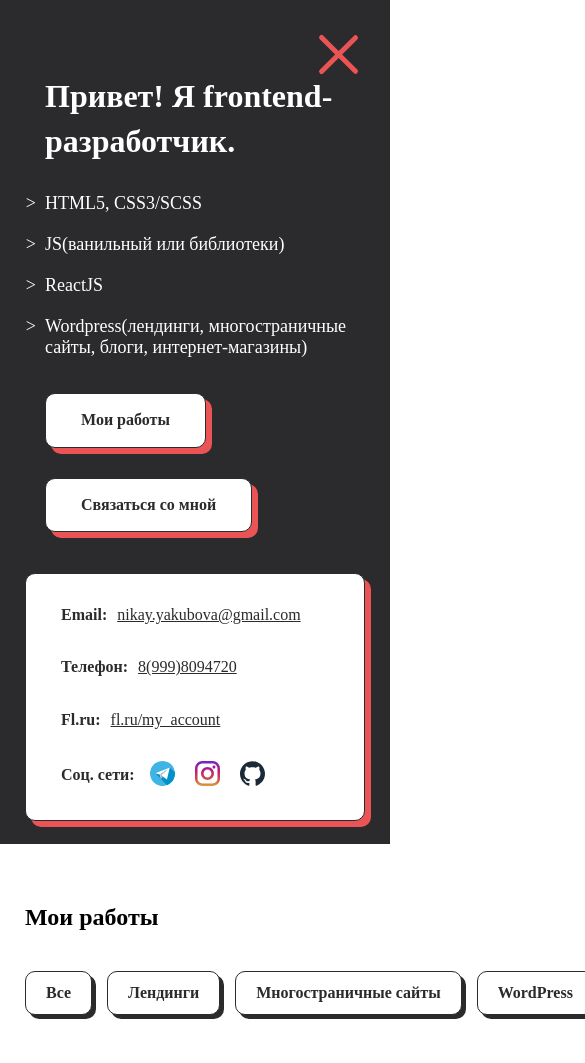
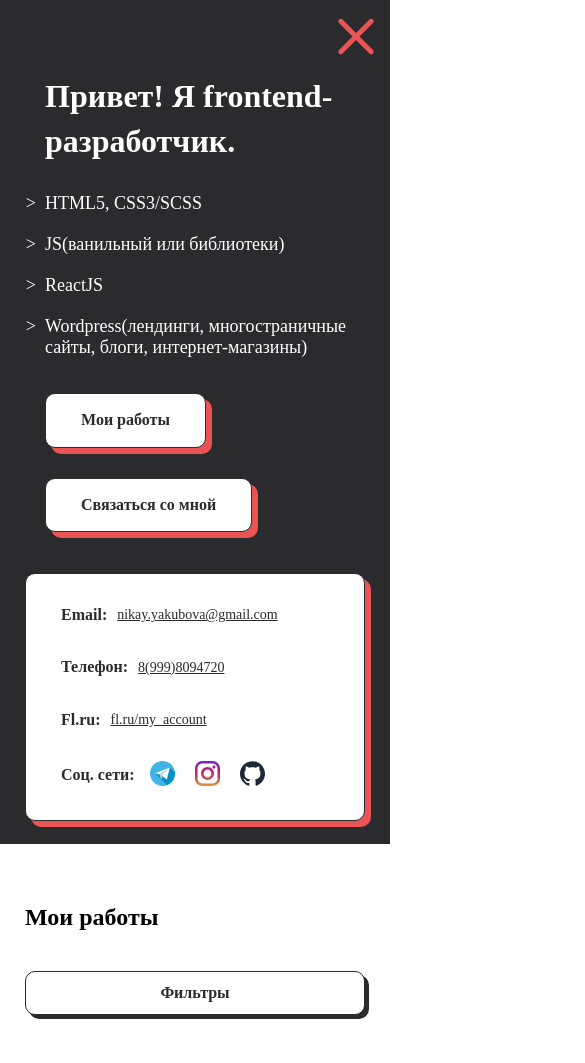
Before and after one commit to nikay666/portfolio, a React (Create React App) app: page / in a window 390 px wide. Shown: the top 1063 px of the page, 585 px wide, since content can reach past the window. Built offline with nearby package versions, Linux system fonts and the light colour scheme.

Commit message:
Категории: кнопка фильтры для мобильной  версии, исправлениия в миксине для padding

```diff
--- a/src/App.scss
+++ b/src/App.scss
@@ -1,25 +1,10 @@
 @import './var.scss';
+@import './mixins.scss';
 .App{
     width: 100%;
     min-height: 100vh;
 }
 
-@mixin main-wrap {
-    padding: $xl;
-
-    @media(max-width: 1140px) {
-        padding: $lg;
-    }
-    @media(max-width: 960px) {
-        padding: $md;
-    }
-    @media(max-width: 768px) {
-        padding: $sm;
-    }
-    @media(max-width: 576px) {
-        padding: $xsm;
-    }
-}
 .h1{
     font-family: Ubuntu;
     font-style: normal;
@@ -107,6 +92,9 @@ address{
             .contact__item{
                 display: flex;
                 flex-wrap: wrap;
+                .data{
+                    font-size: 14px;
+                }
             }
         }
     }
@@ -185,6 +173,17 @@ address{
                 font-size: 18px;
             }
         }
+        @media(max-width: 768px){
+            .contact__item{
+                width: 100%;
+            }
+        }
+        @media(max-width: 576px) {
+            .contact__item{
+                display: flex;
+                flex-wrap: wrap;
+            }
+        }
 
     }
 
--- a/src/components/Categories/Categories.jsx
+++ b/src/components/Categories/Categories.jsx
@@ -8,7 +8,7 @@ const Categories = ({categories}) => {
 
            {
                 categories.map((category, index) => (
-                <li   key={index}  className="category__item">
+                <li   key={index}  className="categories__item">
                     <Button
                         classes="category"
                         id={category.data}
@@ -16,6 +16,7 @@ const Categories = ({categories}) => {
                 </li>
                ))
            }
+           <Button  classes="category filters" >Фильтры</Button>
         </ul>
     )
 }
--- a/src/components/Categories/Categories.scss
+++ b/src/components/Categories/Categories.scss
@@ -3,6 +3,29 @@
     gap: 15px;
 
     &__item{
+        opacity: 1;
+        visibility: visible;
+        position: relative;
+    }
+    .filters{
+        opacity: 0;
+        visibility: hidden;
+        position: absolute;
+        width: 100%;
+        left:  -1000;
+    }
 
+    @media(max-width: 768px) {
+        &__item{
+            opacity: 0;
+            visibility: hidden;
+            position: absolute;
+            left:  -1000;
+        }
+        .filters{
+            opacity: 1;
+            visibility: visible;
+            position: relative;
+        }
     }
 }
--- /dev/null
+++ b/src/mixins.scss
@@ -0,0 +1,20 @@
+@mixin main-wrap {
+    padding: $xl;
+
+    @media(max-width: 1440px) {
+        padding: $lg;
+    }
+
+    @media(max-width: 1140px) {
+        padding: $lg;
+    }
+    @media(max-width: 960px) {
+        padding: $md;
+    }
+    @media(max-width: 768px) {
+        padding: $sm;
+    }
+    @media(max-width: 576px) {
+        padding: $xsm;
+    }
+}
--- a/src/modules/Header/Header.scss
+++ b/src/modules/Header/Header.scss
@@ -1,4 +1,5 @@
 @import '../../var.scss';
+@import '../../mixins.scss';
 
 .header{
     width: 100%;
@@ -8,9 +9,12 @@
     right: 0;
     display: flex;
     justify-content: flex-end;
+    @include main-wrap();
+    margin-top: 20px;
+
+
 
     &__nav{
-        padding: $xl;
 
         &-list{
             display: flex;
@@ -56,8 +60,8 @@
         $margin: 8px;
         $height:  5px;
 
-        width: 4em;
-        height: 4em;
+        width: 4rem;
+        height: 4rem;
         cursor: pointer;
         opacity: 0;
         visibility: hidden;
@@ -107,6 +111,7 @@
 
 
     @media(max-width: 768px) {
+        margin: 0;
        &__nav{
         opacity: 0;
         visibility: hidden;
@@ -119,6 +124,15 @@
 
        }
     }
+    @media(max-width: 576px) {
+        .btn-burger{
+            width: 3rem;
+            height: 3rem;
+
+            top: 10px;
+            right: 10px;
+        }
+    }
 
 
 }
```
